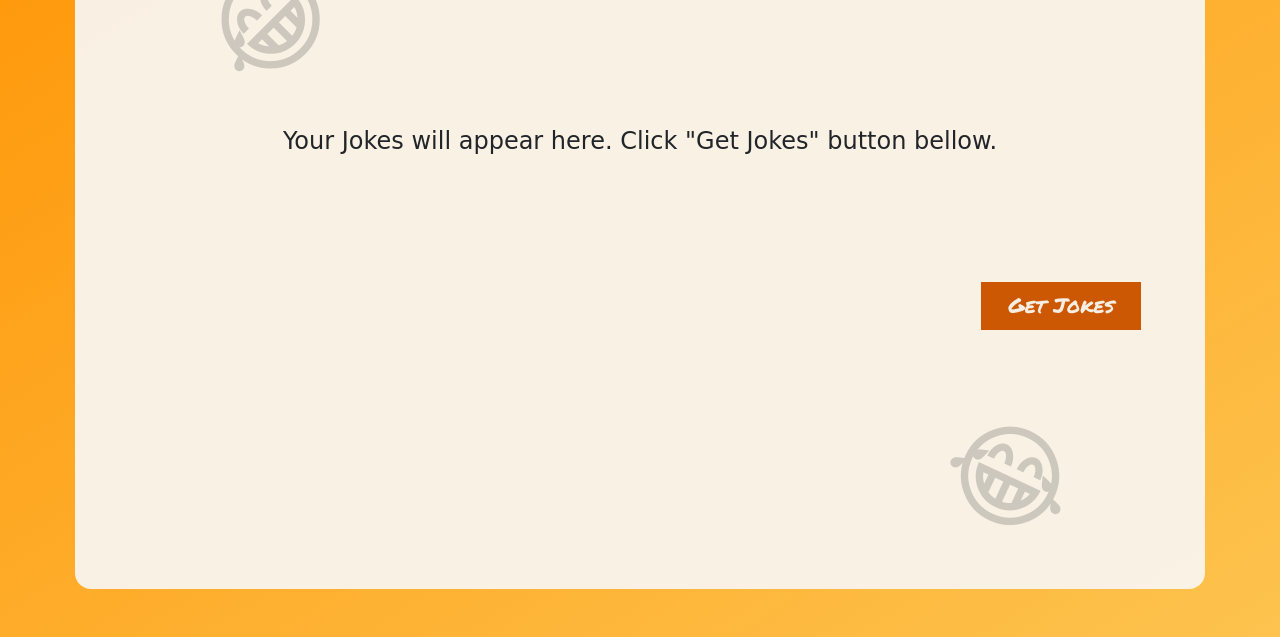
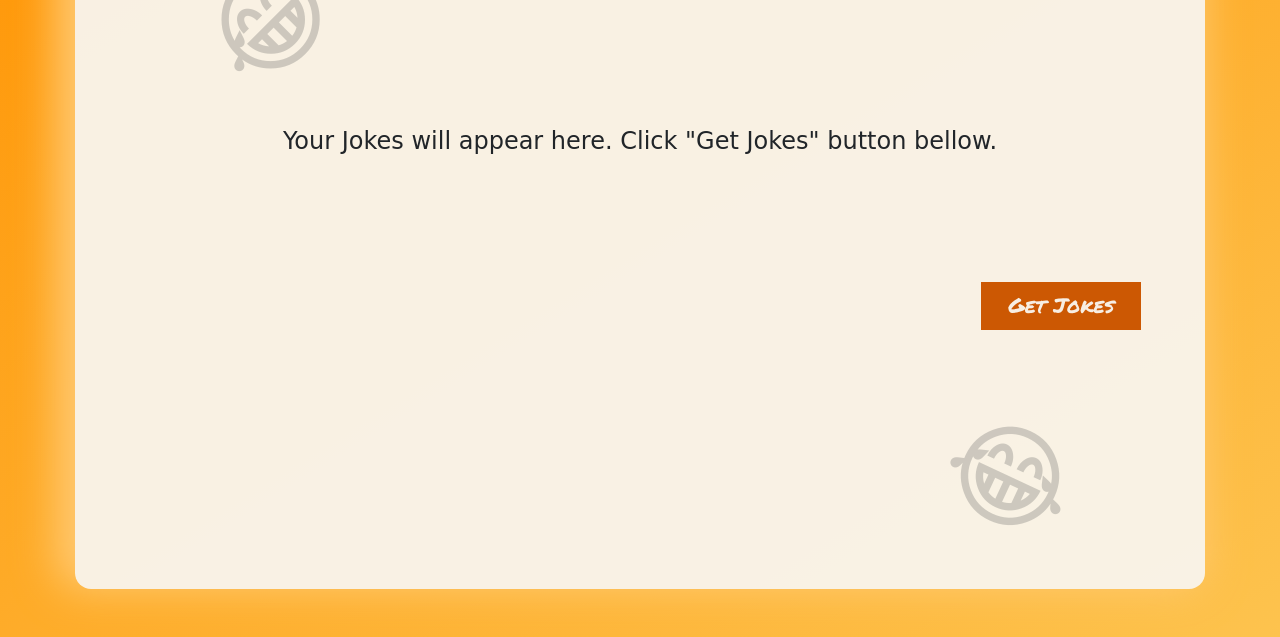
Before and after one commit to hridoy8888/jokes, a plain HTML site: page index.html in a window 1280 px wide. Shown: the part 163-800 px from the top of the page. Drawn offline with nearby package versions, Linux system fonts and the light colour scheme; a web font is replaced by a local one.

Commit message:
box shadow done

```diff
--- a/css/style.css
+++ b/css/style.css
@@ -15,6 +15,8 @@ section.mainbox{
     background-color: #f9f4ebf6;
     position: relative;
     border-radius: 1rem;
+    box-shadow: 10px 10px 30px 20px #FFC971;
+    box-shadow: -10px -10px 40px 10px #FFC971;
 }
 .jokeBox .title{
     font-size: 5vw;
```
